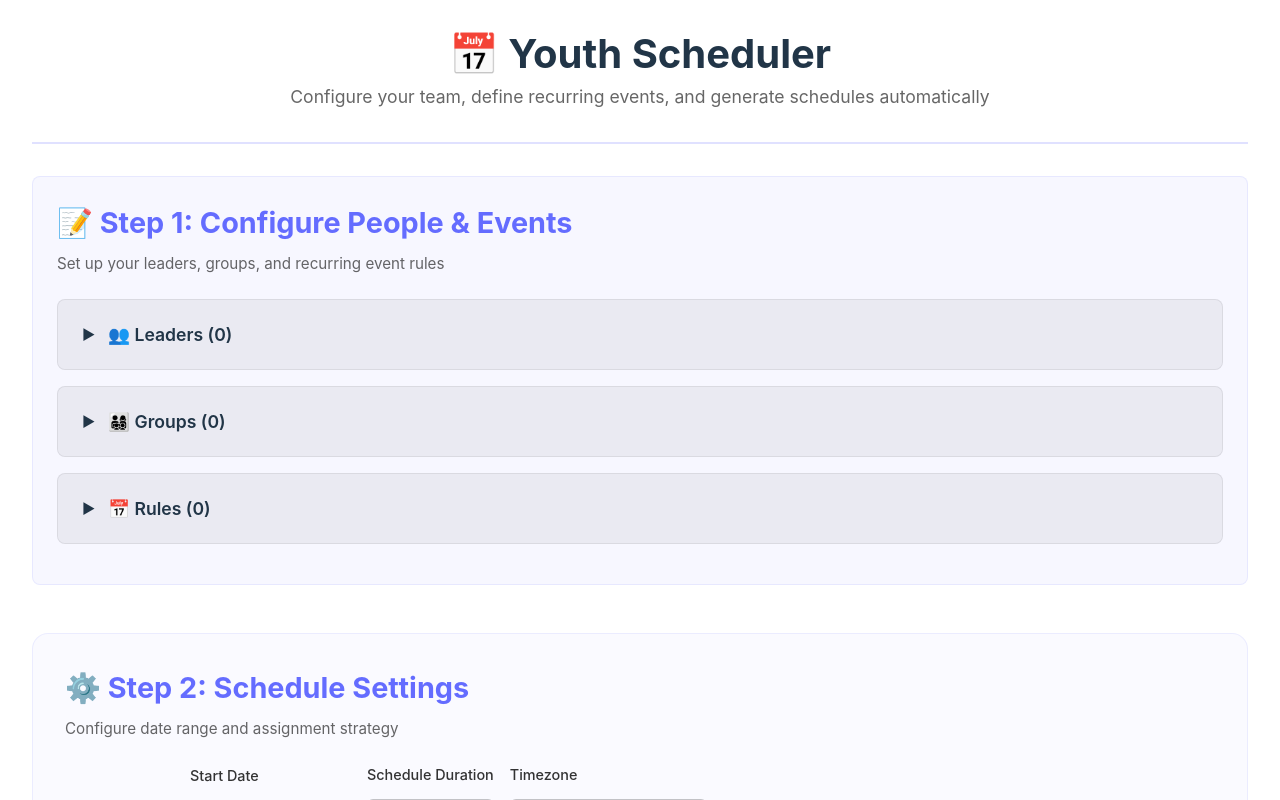
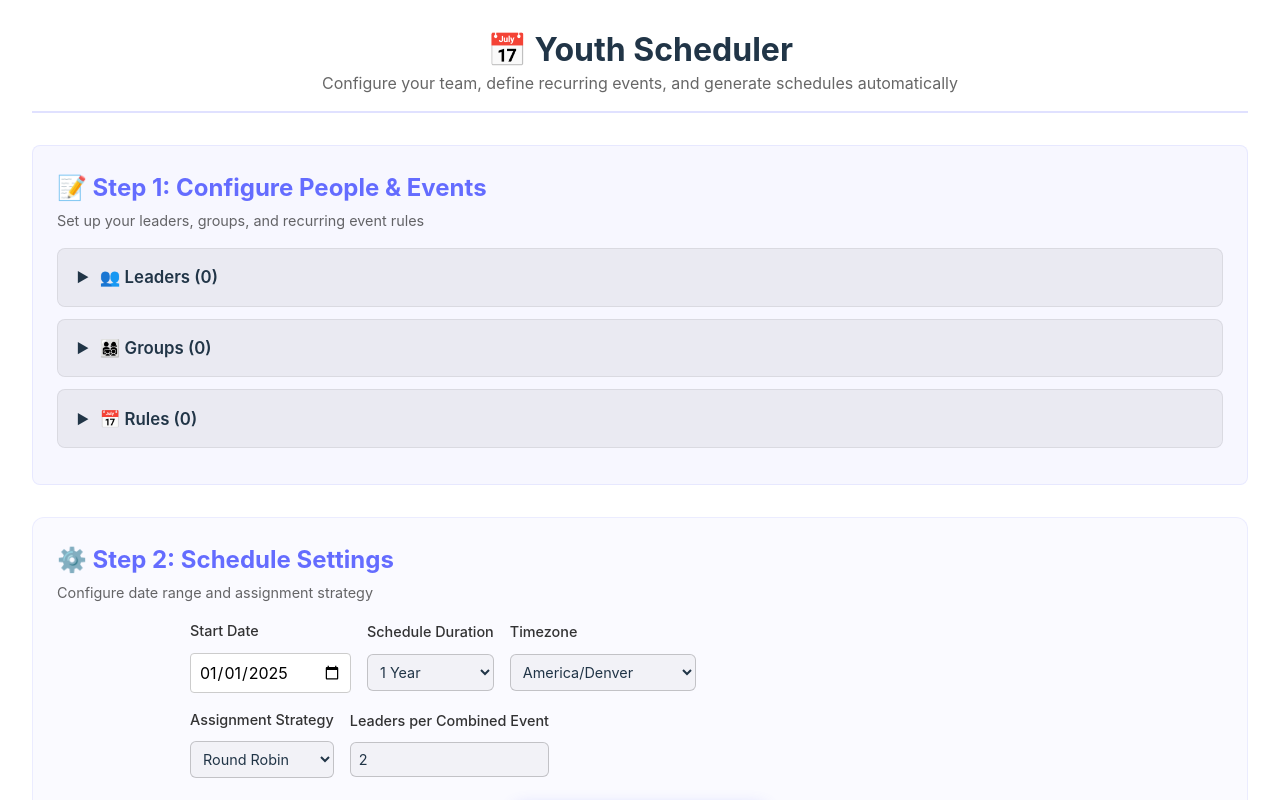
Before and after one commit to Thulrus/YouthScheduleAutomator, a React (Vite) app: page / in a window 1280 px wide. Shown: the top 800 px of the page. Built offline with nearby package versions, Linux system fonts and the light colour scheme.

Commit message:
style: Refactor CSS for improved layout and consistency; update JSON rotation pool capitalization

```diff
--- a/public/example-rules.json
+++ b/public/example-rules.json
@@ -22,7 +22,7 @@
       "kind": "combined",
       "responsibility": {
         "mode": "group",
-        "rotation_pool": ["priests", "deacons_teachers", "yw_older", "yw_younger"]
+        "rotation_pool": ["Priests", "Deacons_Teachers", "YW_Older", "YW_Younger"]
       },
       "description": "Combined YW/YM Activity Night",
       "start_time": "19:00",
@@ -49,7 +49,7 @@
       "kind": "combined",
       "responsibility": {
         "mode": "group",
-        "rotation_pool": ["priests", "deacons_teachers"]
+        "rotation_pool": ["Priests", "Deacons_Teachers"]
       },
       "description": "Combined YM Activity Night",
       "start_time": "19:00",
--- a/src/App.css
+++ b/src/App.css
@@ -3,19 +3,19 @@
 /* ===== HEADER ===== */
 .app-header {
   text-align: center;
-  margin-bottom: 2rem;
-  padding-bottom: 2rem;
+  margin-bottom: 1.5rem;
+  padding-bottom: 1rem;
   border-bottom: 2px solid rgba(100, 108, 255, 0.2);
 }
 
 .app-header h1 {
-  margin: 0 0 0.5rem 0;
-  font-size: 2.5em;
+  margin: 0 0 0.25rem 0;
+  font-size: 2em;
 }
 
 .app-subtitle {
   color: rgba(255, 255, 255, 0.7);
-  font-size: 1.1em;
+  font-size: 1em;
   margin: 0;
   font-weight: 400;
 }
@@ -28,18 +28,18 @@
 
 /* ===== SECTION HEADERS ===== */
 .section-header {
-  margin-bottom: 1.5rem;
+  margin-bottom: 1rem;
 }
 
 .section-header h2 {
-  margin: 0 0 0.5rem 0;
-  font-size: 1.8em;
+  margin: 0 0 0.25rem 0;
+  font-size: 1.5em;
   color: #646cff;
 }
 
 .section-description {
   color: rgba(255, 255, 255, 0.7);
-  font-size: 0.95em;
+  font-size: 0.9em;
   margin: 0;
 }
 
@@ -54,10 +54,10 @@
 .settings-section,
 .preview-section,
 .export-section {
-  margin: 3rem 0;
-  padding: 2rem;
+  margin: 2rem 0;
+  padding: 1.5rem;
   background: rgba(100, 108, 255, 0.03);
-  border-radius: 16px;
+  border-radius: 12px;
   border: 1px solid rgba(100, 108, 255, 0.1);
 }
 
@@ -66,22 +66,22 @@
   display: flex;
   justify-content: space-between;
   align-items: center;
-  padding: 1rem 1.5rem;
+  padding: 0.75rem 1rem;
   background: rgba(100, 108, 255, 0.08);
   border-bottom: 2px solid rgba(100, 108, 255, 0.15);
   border-radius: 0;
   flex-wrap: wrap;
-  gap: 1rem;
+  gap: 0.75rem;
 }
 
 .add-button-inline {
   background: rgba(76, 175, 80, 0.15);
   border: 2px solid rgba(76, 175, 80, 0.5);
   color: #4caf50;
-  padding: 0.75rem 1.5rem;
-  border-radius: 8px;
+  padding: 0.5rem 1rem;
+  border-radius: 6px;
   cursor: pointer;
-  font-size: 1em;
+  font-size: 0.9em;
   font-weight: 600;
   transition: all 0.2s ease;
 }
@@ -102,10 +102,10 @@
   background: rgba(100, 108, 255, 0.1);
   border: 1px solid rgba(100, 108, 255, 0.3);
   color: rgba(255, 255, 255, 0.9);
-  padding: 0.6rem 1.2rem;
+  padding: 0.5rem 1rem;
   border-radius: 6px;
   cursor: pointer;
-  font-size: 0.9em;
+  font-size: 0.85em;
   font-weight: 500;
   transition: all 0.2s ease;
 }
@@ -123,7 +123,7 @@
 
 /* ===== TAB CONTENT ===== */
 .tab-content {
-  padding: 2rem 1rem;
+  padding: 1.25rem 0.75rem;
 }
 
 /* ===== SETTINGS FORM ===== */
@@ -134,14 +134,14 @@
 
 .generate-button {
   display: block;
-  margin: 2.5rem auto 0;
-  padding: 1.2rem 3rem;
-  font-size: 1.3em;
+  margin: 1.5rem auto 0;
+  padding: 0.9rem 2rem;
+  font-size: 1.1em;
   font-weight: 700;
   background: linear-gradient(135deg, #646cff 0%, #535bf2 100%);
   color: white;
   border: none;
-  border-radius: 12px;
+  border-radius: 10px;
   cursor: pointer;
   transition: all 0.3s ease;
   box-shadow: 0 4px 15px rgba(100, 108, 255, 0.3);
@@ -165,19 +165,19 @@
 .export-buttons {
   display: flex;
   justify-content: center;
-  gap: 1.5rem;
+  gap: 1rem;
   flex-wrap: wrap;
-  margin-top: 1.5rem;
+  margin-top: 1rem;
 }
 
 .export-button {
-  padding: 1rem 2rem;
-  font-size: 1.1em;
+  padding: 0.75rem 1.5rem;
+  font-size: 1em;
   font-weight: 600;
   background: rgba(100, 108, 255, 0.1);
   border: 2px solid rgba(100, 108, 255, 0.3);
   color: #646cff;
-  border-radius: 10px;
+  border-radius: 8px;
   cursor: pointer;
   transition: all 0.2s ease;
 }
@@ -210,9 +210,9 @@
   display: flex;
   justify-content: space-between;
   align-items: flex-start;
-  margin-bottom: 2rem;
+  margin-bottom: 1.5rem;
   flex-wrap: wrap;
-  gap: 1rem;
+  gap: 0.75rem;
 }
 
 .preview-header h2 {
@@ -260,7 +260,7 @@
 .schedule-timeline {
   display: flex;
   flex-direction: column;
-  gap: 2.5rem;
+  gap: 1.75rem;
 }
 
 .month-group {
@@ -279,23 +279,23 @@
 }
 
 .month-header {
-  font-size: 1.5em;
-  margin-bottom: 1rem;
-  padding-bottom: 0.5rem;
+  font-size: 1.3em;
+  margin-bottom: 0.75rem;
+  padding-bottom: 0.4rem;
   border-bottom: 2px solid #646cff;
   color: #646cff;
 }
 
 .assignments-grid {
   display: grid;
-  grid-template-columns: repeat(auto-fill, minmax(320px, 1fr));
-  gap: 1rem;
+  grid-template-columns: repeat(auto-fill, minmax(300px, 1fr));
+  gap: 0.875rem;
 }
 
 .assignment-card {
   background: rgba(100, 108, 255, 0.08);
-  border-radius: 12px;
-  padding: 1.25rem;
+  border-radius: 10px;
+  padding: 1rem;
   border: 2px solid rgba(100, 108, 255, 0.2);
   transition: all 0.2s ease;
   cursor: default;
@@ -319,9 +319,9 @@
   display: flex;
   justify-content: space-between;
   align-items: center;
-  margin-bottom: 0.75rem;
+  margin-bottom: 0.6rem;
   flex-wrap: wrap;
-  gap: 0.5rem;
+  gap: 0.4rem;
 }
 
 .card-date {
@@ -356,12 +356,12 @@
 .card-body {
   display: flex;
   flex-direction: column;
-  gap: 0.5rem;
+  gap: 0.4rem;
 }
 
 .card-title {
   margin: 0;
-  font-size: 1.1em;
+  font-size: 1.05em;
   color: rgba(255, 255, 255, 0.95);
 }
 
@@ -372,7 +372,7 @@
 }
 
 .card-time {
-  font-size: 0.9em;
+  font-size: 0.85em;
   color: rgba(255, 255, 255, 0.8);
   display: flex;
   align-items: center;
@@ -386,8 +386,8 @@
 }
 
 .card-group {
-  font-size: 0.9em;
-  padding: 0.5rem;
+  font-size: 0.85em;
+  padding: 0.4rem;
   background: rgba(100, 108, 255, 0.15);
   border-radius: 6px;
   color: rgba(255, 255, 255, 0.85);
@@ -405,7 +405,7 @@
 }
 
 .card-leaders {
-  font-size: 0.9em;
+  font-size: 0.85em;
   color: rgba(255, 255, 255, 0.8);
 }
 
@@ -427,7 +427,7 @@
 
 /* Group assignments list for separate events */
 .card-group-assignments {
-  font-size: 0.9em;
+  font-size: 0.85em;
   color: rgba(255, 255, 255, 0.8);
 }
 
@@ -536,22 +536,22 @@
   /* Settings form responsive */
   .generate-button {
     width: 100%;
-    padding: 1rem 2rem;
-    font-size: 1.1em;
+    padding: 0.75rem 1.5rem;
+    font-size: 1em;
   }
 }
 
 @media (max-width: 480px) {
   .assignment-card {
-    padding: 1rem;
+    padding: 0.75rem;
   }
 
   .card-title {
-    font-size: 1em;
+    font-size: 0.95em;
   }
 
   .month-header {
-    font-size: 1.3em;
+    font-size: 1.2em;
   }
 }
 
@@ -559,15 +559,15 @@
 .config-cards {
   display: flex;
   flex-direction: column;
-  gap: 1.5rem;
-  padding: 1rem 0;
+  gap: 1rem;
+  padding: 0.75rem 0;
 }
 
 .config-card {
   background: rgba(100, 108, 255, 0.08);
   border: 2px solid rgba(100, 108, 255, 0.2);
-  border-radius: 12px;
-  padding: 1.5rem;
+  border-radius: 10px;
+  padding: 1rem;
   transition: all 0.2s ease;
 }
 
@@ -580,15 +580,15 @@
   display: flex;
   justify-content: space-between;
   align-items: center;
-  margin-bottom: 1rem;
-  padding-bottom: 0.75rem;
+  margin-bottom: 0.75rem;
+  padding-bottom: 0.6rem;
   border-bottom: 1px solid rgba(100, 108, 255, 0.2);
 }
 
 .config-card-header h4 {
   margin: 0;
   color: #646cff;
-  font-size: 1.1em;
+  font-size: 1.05em;
 }
 
 .delete-button {
@@ -611,14 +611,14 @@
 .config-card-body {
   display: flex;
   flex-direction: column;
-  gap: 1rem;
+  gap: 0.75rem;
 }
 
 .checkbox-group {
   display: flex;
   flex-wrap: wrap;
-  gap: 0.75rem;
-  padding: 0.5rem;
+  gap: 0.5rem;
+  padding: 0.4rem;
   background: rgba(100, 108, 255, 0.05);
   border-radius: 6px;
 }
@@ -626,13 +626,13 @@
 .checkbox-label {
   display: flex;
   align-items: center;
-  gap: 0.4rem;
+  gap: 0.3rem;
   cursor: pointer;
-  padding: 0.35rem 0.75rem;
+  padding: 0.3rem 0.6rem;
   background: rgba(100, 108, 255, 0.1);
   border-radius: 6px;
   transition: all 0.2s ease;
-  font-size: 0.9em;
+  font-size: 0.85em;
   user-select: none;
 }
 
@@ -650,13 +650,13 @@
   background: rgba(76, 175, 80, 0.1);
   border: 2px dashed rgba(76, 175, 80, 0.5);
   color: #4caf50;
-  padding: 1rem;
-  border-radius: 12px;
+  padding: 0.75rem;
+  border-radius: 10px;
   cursor: pointer;
-  font-size: 1em;
+  font-size: 0.95em;
   font-weight: 600;
   transition: all 0.2s ease;
-  margin-top: 1rem;
+  margin-top: 0.75rem;
 }
 
 .add-button:hover {
@@ -668,14 +668,14 @@
 .form-row {
   display: grid;
   grid-template-columns: repeat(auto-fit, minmax(200px, 1fr));
-  gap: 1rem;
+  gap: 0.75rem;
 }
 
 .form-group label {
   display: block;
-  margin-bottom: 0.5rem;
+  margin-bottom: 0.4rem;
   font-weight: 600;
-  font-size: 0.9em;
+  font-size: 0.85em;
   color: rgba(255, 255, 255, 0.9);
 }
 
@@ -691,12 +691,12 @@
 .form-group select,
 .form-group textarea {
   width: 100%;
-  padding: 0.6rem;
+  padding: 0.5rem;
   border: 1px solid rgba(100, 108, 255, 0.3);
   border-radius: 6px;
   background: rgba(255, 255, 255, 0.05);
   color: inherit;
-  font-size: 0.95em;
+  font-size: 0.9em;
   transition: all 0.2s ease;
   font-family: inherit;
 }
@@ -757,7 +757,7 @@
 
 /* ===== ACCORDION STYLES ===== */
 .accordion-section {
-  margin-bottom: 1rem;
+  margin-bottom: 0.75rem;
   border: 1px solid rgba(255, 255, 255, 0.1);
   border-radius: 8px;
   overflow: hidden;
@@ -775,9 +775,9 @@
   display: flex;
   align-items: center;
   justify-content: space-between;
-  gap: 1rem;
+  gap: 0.75rem;
   flex-wrap: wrap;
-  padding: 0.5rem;
+  padding: 0.4rem;
   background: rgba(255, 255, 255, 0.03);
 }
 
@@ -792,12 +792,12 @@
   min-width: 200px;
   display: flex;
   align-items: center;
-  gap: 0.75rem;
-  padding: 1rem;
+  gap: 0.6rem;
+  padding: 0.75rem;
   background: none;
   border: none;
   color: inherit;
-  font-size: 1.1em;
+  font-size: 1.05em;
   font-weight: 600;
   cursor: pointer;
   text-align: left;
@@ -838,7 +838,7 @@
 }
 
 .accordion-content {
-  padding: 1.5rem;
+  padding: 1rem;
   animation: slideDown 0.2s ease-out;
 }
 
@@ -870,6 +870,6 @@
   }
 
   .accordion-content {
-    padding: 1rem;
+    padding: 0.75rem;
   }
 }
```
